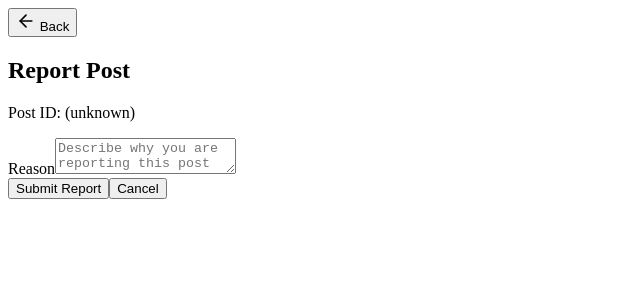
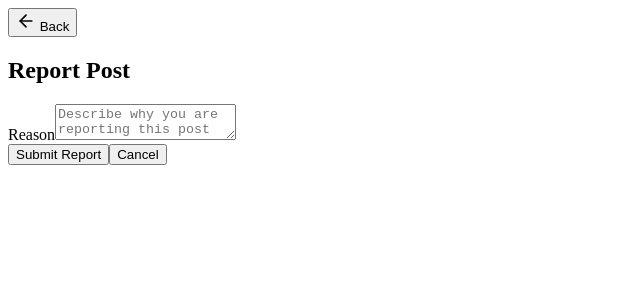
Before and after one commit to lakshannaveen/Final-Year-Frontend, a Next.js app: page /Report in a window 1280 px wide. Shown: the top 300 px of the page, without its empty margins (0-640 px from the left). Built offline with nearby package versions, Linux system fonts and the light colour scheme; no server answers.

Commit message:
Update Report.tsx

```diff
--- a/src/pages/Report.tsx
+++ b/src/pages/Report.tsx
@@ -68,7 +68,6 @@ export default function Report({ setCurrentView, postId }: ReportProps) {
 
         <div className="bg-white rounded-xl shadow-lg p-8 border border-green-100">
           <h2 className="text-2xl font-bold mb-2 text-green-700">Report Post</h2>
-          <p className="text-sm text-gray-600 mb-4">Post ID: {postId ?? "(unknown)"}</p>
 
           <form onSubmit={handleSubmit}>
             <label className="block text-sm font-medium text-green-700 mb-2">Reason</label>
```
